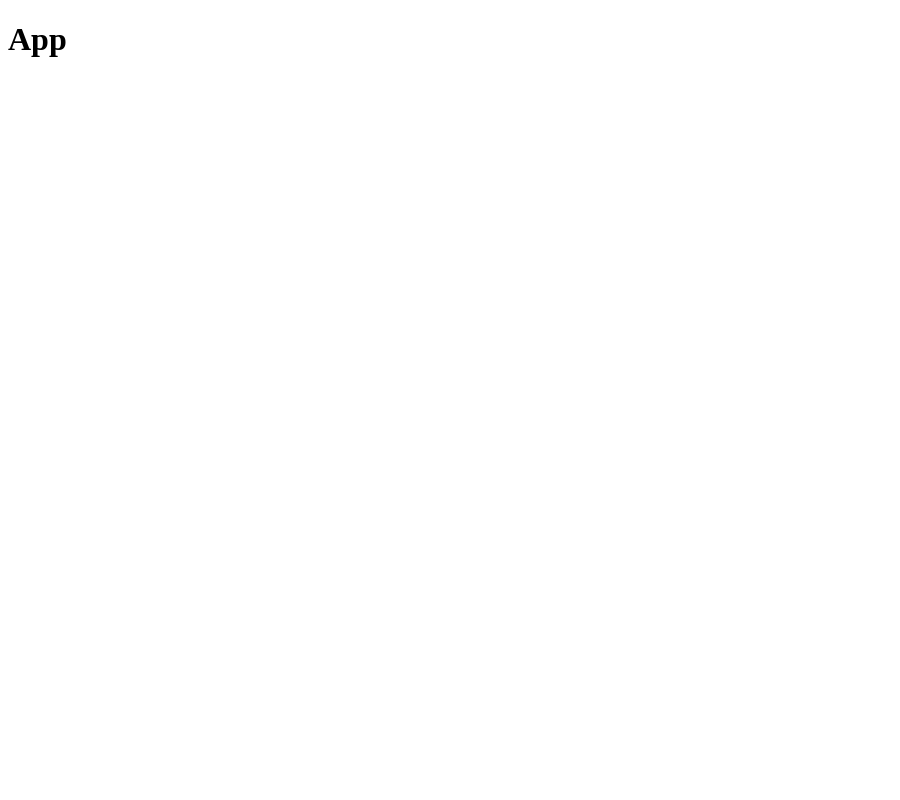
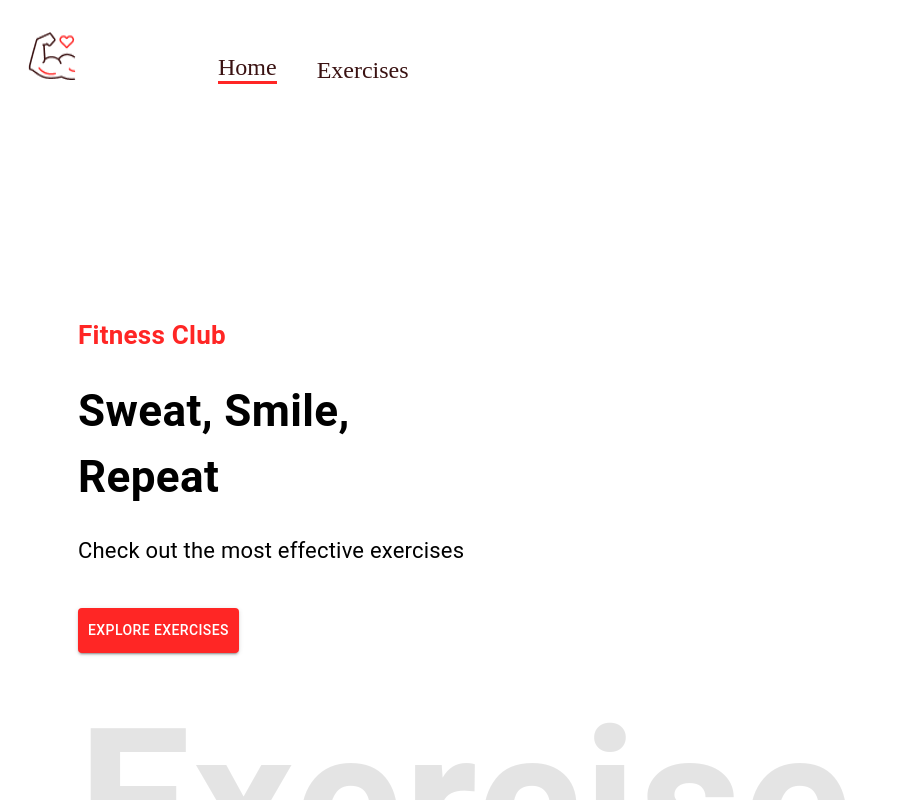
Before and after one commit to StWadeSt/fitness-app, a React (Create React App) app: page / in a window 1280 px wide. Shown: the top 800 px of the page, without its empty margins (0-900 px from the left). Built offline with nearby package versions, Linux system fonts and the light colour scheme.

Commit message:
designed the home pade layout

```diff
--- a/src/App.js
+++ b/src/App.js
@@ -1,9 +1,23 @@
 import React from "react";
+import { Route, Routes } from 'react-router-dom';
+import { Box } from '@mui/material';
+
+import Navbar from './components/Navbar';
+import Home from './pages/Home';
+import ExerciseDetails from './pages/ExerciseDetails';
+import Footer from "./components/Footer";
 
 function App() {
   return (
     <div className="App">
-      <h1>App</h1>
+      <Box width="400px" sx={{ width: {xl: '1488px' }}} m="auto">
+        <Navbar />
+        <Routes>
+          <Route path="/" element={<Home />}/>
+          <Route path="/exercise/:id" element={<ExerciseDetails/>}/>
+        </Routes>
+        <Footer />
+      </Box>
     </div>
   );
 }
--- /dev/null
+++ b/src/components/Exercises.js
@@ -0,0 +1,9 @@
+import React from 'react'
+
+const Exercises = () => {
+  return (
+    <div>Exercises</div>
+  )
+}
+
+export default Exercises
--- /dev/null
+++ b/src/components/Footer.js
@@ -0,0 +1,9 @@
+import React from 'react'
+
+const Footer = () => {
+  return (
+    <div>Footer</div>
+  )
+}
+
+export default Footer
--- /dev/null
+++ b/src/components/HeroBanner.js
@@ -0,0 +1,62 @@
+import React from 'react'
+import { Box, Stack, Typography, Button } from '@mui/material'
+import banner from '../assets/images/banner.png'
+
+const HeroBanner = () => {
+  return (
+
+    <Box sx={{
+      mt: {lg: '212px', xs: '70px'},
+      ml: {sm: '50px'}
+    }} position="relative" p="20px">
+
+      <Typography
+        color="#FF2625"
+        fontWeight="600"
+        fontSize="26px"
+      >
+        Fitness Club
+      </Typography>
+
+      <Typography
+        fontWeight={700}
+        sx={{fontSize: {lg: '44px', xs: '40px'}}}
+        mb="23px"
+        mt="23px"
+      >
+        Sweat, Smile, <br /> Repeat
+      </Typography>
+
+      <Typography
+        fontSize="22px"
+        lineHeight="35px"
+        mb="40px"
+      >
+        Check out the most effective exercises
+      </Typography>
+
+      <Button
+        variant='contained'
+        color="info" href='#exercises'
+        sx={{backgroundColor: '#ff2625', padding: '10px'}}
+      >
+        Explore Exercises
+      </Button>
+
+      <Typography
+        fontWeight={600}
+        color="ff2625"
+        sx={{
+          opacity: 0.1,
+          display: {lg: 'block', xs: 'none'}
+        }}
+        fontSize="200px"
+      >
+        Exercise
+      </Typography>
+      <img src={banner} alt='banner' className='hero-banner'/>
+    </Box>
+  )
+}
+
+export default HeroBanner
--- /dev/null
+++ b/src/components/Navbar.js
@@ -0,0 +1,39 @@
+import React from 'react'
+import { Link } from 'react-router-dom';
+import { Stack } from '@mui/material';
+
+import logo from '../assets/images/Logo.png'
+
+
+const Navbar = () => {
+  return (
+    <Stack
+      direction="row"
+      justifyContent='space-around'
+      sx={{gap: {sm: '122px', xs: '40px'},
+      mt: {sm: '32px', xs: '20px'},
+      justifyContent: 'none'}}
+      >
+      <Link to="/">
+        <img src={logo} alt="logo" style={{width: '48px', height: '48px', margin: '0 20px'}}/>
+      </Link>
+
+      <Stack
+        direction="row"
+        gap="40px"
+        fontSize="24px"
+        alignItems="flex-end"
+        >
+        <Link to="/" style={{textDecoration: 'none', color: '#3a1212', borderBottom: '3px solid #ff2625'}}>Home</Link>
+        <a
+          href="#exercises"
+          style={{textDecoration: 'none', color: '#3a1212'}}
+          >
+          Exercises
+        </a>
+      </Stack>
+    </Stack>
+  )
+}
+
+export default Navbar
--- /dev/null
+++ b/src/components/SearchExercises.js
@@ -0,0 +1,9 @@
+import React from 'react'
+
+const SearchExercises = () => {
+  return (
+    <div>SearchExercises</div>
+  )
+}
+
+export default SearchExercises
--- a/src/index.js
+++ b/src/index.js
@@ -1,10 +1,11 @@
 import React from 'react';
 import ReactDOM from 'react-dom/client';
+import { BrowserRouter } from 'react-router-dom';
 import App from './App';
 
 const root = ReactDOM.createRoot(document.getElementById('root'));
 root.render(
-  <React.StrictMode>
+  <BrowserRouter>
     <App />
-  </React.StrictMode>
+  </BrowserRouter>
 );
--- /dev/null
+++ b/src/pages/ExerciseDetails.js
@@ -0,0 +1,9 @@
+import React from 'react'
+
+const ExerciseDetails = () => {
+  return (
+    <div>ExerciseDetails</div>
+  )
+}
+
+export default ExerciseDetails
--- /dev/null
+++ b/src/pages/Home.js
@@ -0,0 +1,18 @@
+import React from 'react'
+import { useState } from 'react'
+import { Box } from '@mui/system'
+import HeroBanner from '../components/HeroBanner'
+import SearchExercises from '../components/SearchExercises'
+import Exercises from '../components/Exercises'
+
+const Home = () => {
+  return (
+    <Box>
+      <HeroBanner />
+      <SearchExercises />
+      <Exercises />
+    </Box>
+  )
+}
+
+export default Home
```
Also changed, not shown: 1 other file (tests, documents, lock files or other folders).
